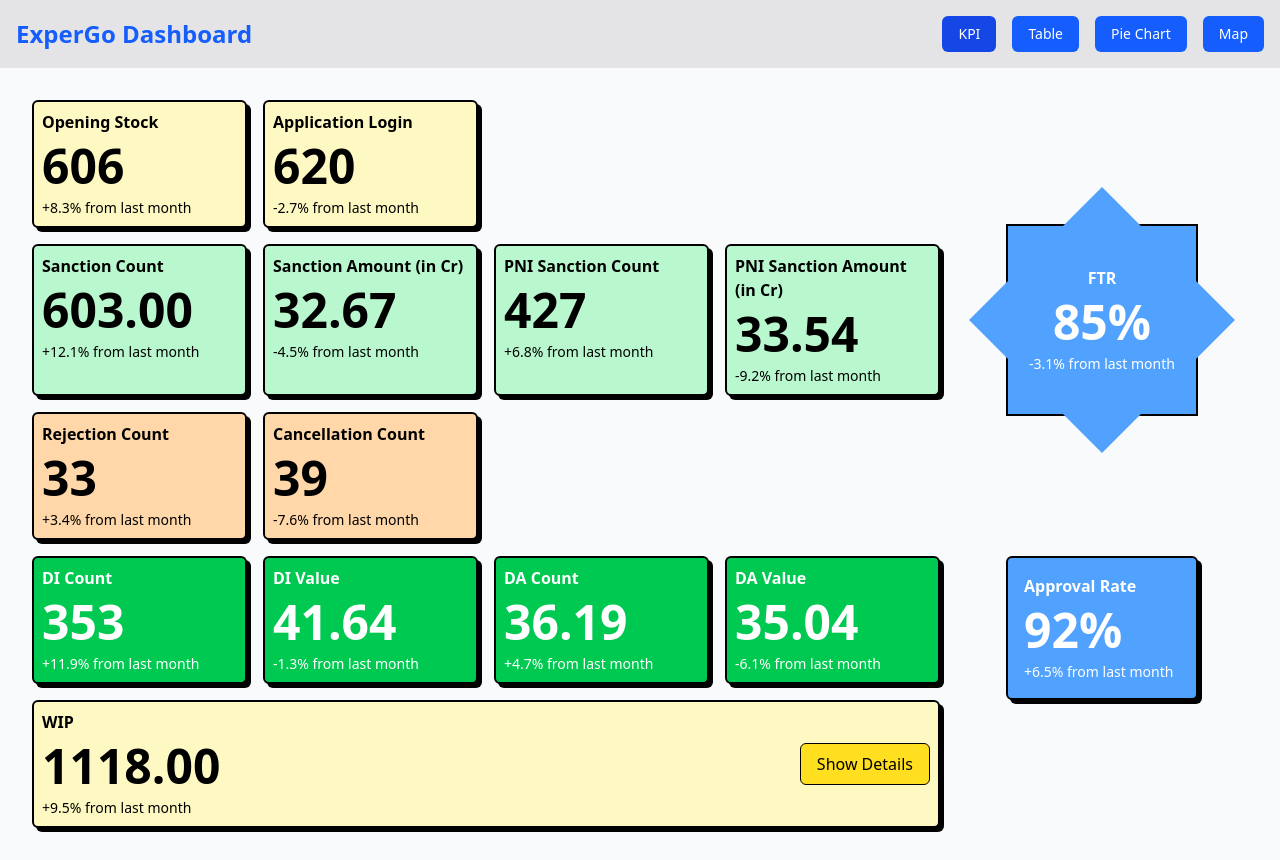
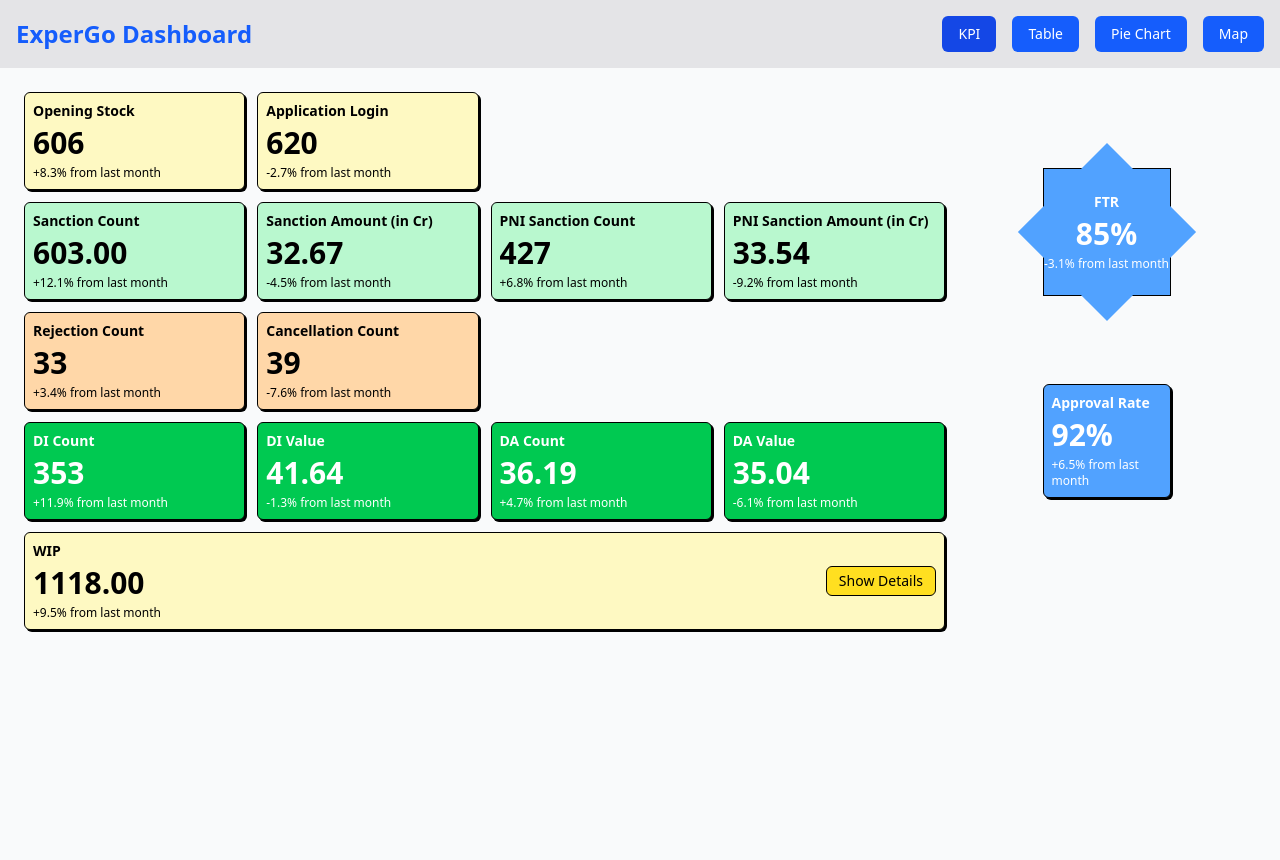
Before and after one commit to Amritesh-Bhardwaj/ExperGO-1, a Next.js app: page /kpi in a window 1280 px wide. After the commit the page ends 800 px from the top, so only its background shows below. Built offline with nearby package versions, Linux system fonts and the light colour scheme.

Commit message:
Adjusted KPI Cards sizing - Made them smaller

```diff
--- a/src/app/(dashboard)/kpi/page.tsx
+++ b/src/app/(dashboard)/kpi/page.tsx
@@ -183,132 +183,132 @@ const page = () => {
   };
 
   return (
-    <div className="p-4">
-      <div className="grid grid-cols-4 gap-4">
+    <div className="p-2">
+      <div className="grid grid-cols-4 gap-3">
         {/* Left Section */}
-        <div className="col-span-3 space-y-4">
+        <div className="col-span-3 space-y-3">
           {/* First row - Opening Cards */}
-          <div className="grid grid-cols-4 gap-4">
-            <div className="bg-yellow-100 p-2 rounded-md border-2 border-black shadow-[4px_4px_0px_0px_rgba(0,0,0,1)] hover:scale-102 hover:shadow-[6px_6px_0px_0px_rgba(0,0,0,1)] transition-all duration-300">
-              <div className="font-semibold">Opening Stock</div>
-              <div className="text-5xl font-bold my-2">606</div>
-              <div className="text-sm">+8.3% from last month</div>
+          <div className="grid grid-cols-4 gap-3">
+            <div className="bg-yellow-100 p-2 rounded-md border border-black shadow-[2px_2px_0px_0px_rgba(0,0,0,1)] hover:shadow-[3px_3px_0px_0px_rgba(0,0,0,1)] transition-all duration-300">
+              <div className="font-semibold text-sm">Opening Stock</div>
+              <div className="text-3xl font-bold my-1">606</div>
+              <div className="text-xs">+8.3% from last month</div>
             </div>
-            <div className="bg-yellow-100 p-2 rounded-md border-2 border-black shadow-[4px_4px_0px_0px_rgba(0,0,0,1)] hover:scale-102 hover:shadow-[6px_6px_0px_0px_rgba(0,0,0,1)] transition-all duration-300">
-              <div className="font-semibold">Application Login</div>
-              <div className="text-5xl font-bold my-2">620</div>
-              <div className="text-sm">-2.7% from last month</div>
+            <div className="bg-yellow-100 p-2 rounded-md border border-black shadow-[2px_2px_0px_0px_rgba(0,0,0,1)] hover:shadow-[3px_3px_0px_0px_rgba(0,0,0,1)] transition-all duration-300">
+              <div className="font-semibold text-sm">Application Login</div>
+              <div className="text-3xl font-bold my-1">620</div>
+              <div className="text-xs">-2.7% from last month</div>
             </div>
             <div></div>
             <div></div>
           </div>
 
           {/* Second row */}
-          <div className="grid grid-cols-4 gap-4">
-            <div className="bg-green-200 p-2 rounded-md border-2 border-black shadow-[4px_4px_0px_0px_rgba(0,0,0,1)] hover:scale-102 hover:shadow-[6px_6px_0px_0px_rgba(0,0,0,1)] transition-all duration-300">
-              <div className="font-semibold">Sanction Count</div>
-              <div className="text-5xl font-bold my-2">603.00</div>
-              <div className="text-sm">+12.1% from last month</div>
+          <div className="grid grid-cols-4 gap-3">
+            <div className="bg-green-200 p-2 rounded-md border border-black shadow-[2px_2px_0px_0px_rgba(0,0,0,1)] hover:shadow-[3px_3px_0px_0px_rgba(0,0,0,1)] transition-all duration-300">
+              <div className="font-semibold text-sm">Sanction Count</div>
+              <div className="text-3xl font-bold my-1">603.00</div>
+              <div className="text-xs">+12.1% from last month</div>
             </div>
-            <div className="bg-green-200 p-2 rounded-md border-2 border-black shadow-[4px_4px_0px_0px_rgba(0,0,0,1)] hover:scale-102 hover:shadow-[6px_6px_0px_0px_rgba(0,0,0,1)] transition-all duration-300">
-              <div className="font-semibold">Sanction Amount (in Cr)</div>
-              <div className="text-5xl font-bold my-2">32.67</div>
-              <div className="text-sm">-4.5% from last month</div>
+            <div className="bg-green-200 p-2 rounded-md border border-black shadow-[2px_2px_0px_0px_rgba(0,0,0,1)] hover:shadow-[3px_3px_0px_0px_rgba(0,0,0,1)] transition-all duration-300">
+              <div className="font-semibold text-sm">Sanction Amount (in Cr)</div>
+              <div className="text-3xl font-bold my-1">32.67</div>
+              <div className="text-xs">-4.5% from last month</div>
             </div>
-            <div className="bg-green-200 p-2 rounded-md border-2 border-black shadow-[4px_4px_0px_0px_rgba(0,0,0,1)] hover:scale-102 hover:shadow-[6px_6px_0px_0px_rgba(0,0,0,1)] transition-all duration-300">
-              <div className="font-semibold">PNI Sanction Count</div>
-              <div className="text-5xl font-bold my-2">427</div>
-              <div className="text-sm">+6.8% from last month</div>
+            <div className="bg-green-200 p-2 rounded-md border border-black shadow-[2px_2px_0px_0px_rgba(0,0,0,1)] hover:shadow-[3px_3px_0px_0px_rgba(0,0,0,1)] transition-all duration-300">
+              <div className="font-semibold text-sm">PNI Sanction Count</div>
+              <div className="text-3xl font-bold my-1">427</div>
+              <div className="text-xs">+6.8% from last month</div>
             </div>
-            <div className="bg-green-200 p-2 rounded-md border-2 border-black shadow-[4px_4px_0px_0px_rgba(0,0,0,1)] hover:scale-102 hover:shadow-[6px_6px_0px_0px_rgba(0,0,0,1)] transition-all duration-300">
-              <div className="font-semibold">PNI Sanction Amount (in Cr)</div>
-              <div className="text-5xl font-bold my-2">33.54</div>
-              <div className="text-sm">-9.2% from last month</div>
+            <div className="bg-green-200 p-2 rounded-md border border-black shadow-[2px_2px_0px_0px_rgba(0,0,0,1)] hover:shadow-[3px_3px_0px_0px_rgba(0,0,0,1)] transition-all duration-300">
+              <div className="font-semibold text-sm">PNI Sanction Amount (in Cr)</div>
+              <div className="text-3xl font-bold my-1">33.54</div>
+              <div className="text-xs">-9.2% from last month</div>
             </div>
           </div>
 
           {/* Third row */}
-          <div className="grid grid-cols-4 gap-4">
-            <div className="bg-orange-200 p-2 rounded-md border-2 border-black shadow-[4px_4px_0px_0px_rgba(0,0,0,1)] hover:scale-102 hover:shadow-[6px_6px_0px_0px_rgba(0,0,0,1)] transition-all duration-300">
-              <div className="font-semibold">Rejection Count</div>
-              <div className="text-5xl font-bold my-2">33</div>
-              <div className="text-sm">+3.4% from last month</div>
+          <div className="grid grid-cols-4 gap-3">
+            <div className="bg-orange-200 p-2 rounded-md border border-black shadow-[2px_2px_0px_0px_rgba(0,0,0,1)] hover:shadow-[3px_3px_0px_0px_rgba(0,0,0,1)] transition-all duration-300">
+              <div className="font-semibold text-sm">Rejection Count</div>
+              <div className="text-3xl font-bold my-1">33</div>
+              <div className="text-xs">+3.4% from last month</div>
             </div>
-            <div className="bg-orange-200 p-2 rounded-md border-2 border-black shadow-[4px_4px_0px_0px_rgba(0,0,0,1)] hover:scale-102 hover:shadow-[6px_6px_0px_0px_rgba(0,0,0,1)] transition-all duration-300">
-              <div className="font-semibold">Cancellation Count</div>
-              <div className="text-5xl font-bold my-2">39</div>
-              <div className="text-sm">-7.6% from last month</div>
+            <div className="bg-orange-200 p-2 rounded-md border border-black shadow-[2px_2px_0px_0px_rgba(0,0,0,1)] hover:shadow-[3px_3px_0px_0px_rgba(0,0,0,1)] transition-all duration-300">
+              <div className="font-semibold text-sm">Cancellation Count</div>
+              <div className="text-3xl font-bold my-1">39</div>
+              <div className="text-xs">-7.6% from last month</div>
             </div>
             <div></div>
             <div></div>
           </div>
 
           {/* Fourth row */}
-          <div className="grid grid-cols-4 gap-4">
-            <div className="bg-green-500 p-2 rounded-md text-white border-2 border-black shadow-[4px_4px_0px_0px_rgba(0,0,0,1)] hover:scale-102 hover:shadow-[6px_6px_0px_0px_rgba(0,0,0,1)] transition-all duration-300">
-              <div className="font-semibold">DI Count</div>
-              <div className="text-5xl font-bold my-2">353</div>
-              <div className="text-sm">+11.9% from last month</div>
+          <div className="grid grid-cols-4 gap-3">
+            <div className="bg-green-500 p-2 rounded-md text-white border border-black shadow-[2px_2px_0px_0px_rgba(0,0,0,1)] hover:shadow-[3px_3px_0px_0px_rgba(0,0,0,1)] transition-all duration-300">
+              <div className="font-semibold text-sm">DI Count</div>
+              <div className="text-3xl font-bold my-1">353</div>
+              <div className="text-xs">+11.9% from last month</div>
             </div>
-            <div className="bg-green-500 p-2 rounded-md text-white border-2 border-black shadow-[4px_4px_0px_0px_rgba(0,0,0,1)] hover:scale-102 hover:shadow-[6px_6px_0px_0px_rgba(0,0,0,1)] transition-all duration-300">
-              <div className="font-semibold">DI Value</div>
-              <div className="text-5xl font-bold my-2">41.64</div>
-              <div className="text-sm">-1.3% from last month</div>
+            <div className="bg-green-500 p-2 rounded-md text-white border border-black shadow-[2px_2px_0px_0px_rgba(0,0,0,1)] hover:shadow-[3px_3px_0px_0px_rgba(0,0,0,1)] transition-all duration-300">
+              <div className="font-semibold text-sm">DI Value</div>
+              <div className="text-3xl font-bold my-1">41.64</div>
+              <div className="text-xs">-1.3% from last month</div>
             </div>
-            <div className="bg-green-500 p-2 rounded-md text-white border-2 border-black shadow-[4px_4px_0px_0px_rgba(0,0,0,1)] hover:scale-102 hover:shadow-[6px_6px_0px_0px_rgba(0,0,0,1)] transition-all duration-300">
-              <div className="font-semibold">DA Count</div>
-              <div className="text-5xl font-bold my-2">36.19</div>
-              <div className="text-sm">+4.7% from last month</div>
+            <div className="bg-green-500 p-2 rounded-md text-white border border-black shadow-[2px_2px_0px_0px_rgba(0,0,0,1)] hover:shadow-[3px_3px_0px_0px_rgba(0,0,0,1)] transition-all duration-300">
+              <div className="font-semibold text-sm">DA Count</div>
+              <div className="text-3xl font-bold my-1">36.19</div>
+              <div className="text-xs">+4.7% from last month</div>
             </div>
-            <div className="bg-green-500 p-2 rounded-md text-white border-2 border-black shadow-[4px_4px_0px_0px_rgba(0,0,0,1)] hover:scale-102 hover:shadow-[6px_6px_0px_0px_rgba(0,0,0,1)] transition-all duration-300">
-              <div className="font-semibold">DA Value</div>
-              <div className="text-5xl font-bold my-2">35.04</div>
-              <div className="text-sm">-6.1% from last month</div>
+            <div className="bg-green-500 p-2 rounded-md text-white border border-black shadow-[2px_2px_0px_0px_rgba(0,0,0,1)] hover:shadow-[3px_3px_0px_0px_rgba(0,0,0,1)] transition-all duration-300">
+              <div className="font-semibold text-sm">DA Value</div>
+              <div className="text-3xl font-bold my-1">35.04</div>
+              <div className="text-xs">-6.1% from last month</div>
             </div>
           </div>
 
           {/* Fifth row - WIP Card */}
-          <div className="grid grid-cols-4 gap-4">
-            <div className="bg-yellow-100 p-2 rounded-md col-span-4 border-2 border-black shadow-[4px_4px_0px_0px_rgba(0,0,0,1)] hover:scale-102 hover:shadow-[6px_6px_0px_0px_rgba(0,0,0,1)] transition-all duration-300">
+          <div className="grid grid-cols-4 gap-3">
+            <div className="bg-yellow-100 p-2 rounded-md col-span-4 border border-black shadow-[2px_2px_0px_0px_rgba(0,0,0,1)] hover:shadow-[3px_3px_0px_0px_rgba(0,0,0,1)] transition-all duration-300">
               <div className="flex justify-between items-center">
                 <div>
-                  <div className="font-semibold">WIP</div>
-                  <div className="text-5xl font-bold my-2">1118.00</div>
-                  <div className="text-sm">+9.5% from last month</div>
+                  <div className="font-semibold text-sm">WIP</div>
+                  <div className="text-3xl font-bold my-1">1118.00</div>
+                  <div className="text-xs">+9.5% from last month</div>
                 </div>
                 <button
                   onClick={toggleWipDetails}
-                  className="bg-yellow-300 px-4 py-2 rounded-md hover:bg-yellow-400 transition-colors duration-300 cursor-pointer border border-black"
+                  className="bg-yellow-300 px-3 py-1 text-sm rounded-md hover:bg-yellow-400 transition-colors duration-300 cursor-pointer border border-black"
                 >
                   {isWipDetailsVisible ? 'Hide Details' : 'Show Details'}
                 </button>
               </div>
               {isWipDetailsVisible && (
-                <div className="mt-4 grid grid-cols-5 gap-4">
-                  <div className="bg-yellow-200 p-2 rounded-md border border-black">
-                    <div className="font-semibold">Pending Approval</div>
-                    <div className="text-3xl font-bold my-1">322</div>
-                    <div className="text-sm">+2.8% from last month</div>
+                <div className="mt-2 grid grid-cols-5 gap-2">
+                  <div className="bg-yellow-200 p-1 rounded-md border border-black">
+                    <div className="font-semibold text-xs">Pending Approval</div>
+                    <div className="text-xl font-bold my-1">322</div>
+                    <div className="text-xs">+2.8% from last month</div>
                   </div>
-                  <div className="bg-yellow-200 p-2 rounded-md border border-black">
-                    <div className="font-semibold">Under Review</div>
-                    <div className="text-3xl font-bold my-1">276</div>
-                    <div className="text-sm">-5.9% from last month</div>
+                  <div className="bg-yellow-200 p-1 rounded-md border border-black">
+                    <div className="font-semibold text-xs">Under Review</div>
+                    <div className="text-xl font-bold my-1">276</div>
+                    <div className="text-xs">-5.9% from last month</div>
                   </div>
-                  <div className="bg-yellow-200 p-2 rounded-md border border-black">
-                    <div className="font-semibold">Awaiting Documents</div>
-                    <div className="text-3xl font-bold my-1">185</div>
-                    <div className="text-sm">+7.4% from last month</div>
+                  <div className="bg-yellow-200 p-1 rounded-md border border-black">
+                    <div className="font-semibold text-xs">Awaiting Documents</div>
+                    <div className="text-xl font-bold my-1">185</div>
+                    <div className="text-xs">+7.4% from last month</div>
                   </div>
-                  <div className="bg-yellow-200 p-2 rounded-md border border-black">
-                    <div className="font-semibold">Verification Stage</div>
-                    <div className="text-3xl font-bold my-1">291</div>
-                    <div className="text-sm">-0.8% from last month</div>
+                  <div className="bg-yellow-200 p-1 rounded-md border border-black">
+                    <div className="font-semibold text-xs">Verification Stage</div>
+                    <div className="text-xl font-bold my-1">291</div>
+                    <div className="text-xs">-0.8% from last month</div>
                   </div>
-                  <div className="bg-yellow-200 p-2 rounded-md border border-black">
-                    <div className="font-semibold">Final Processing</div>
-                    <div className="text-3xl font-bold my-1">44</div>
-                    <div className="text-sm">+13.2% from last month</div>
+                  <div className="bg-yellow-200 p-1 rounded-md border border-black">
+                    <div className="font-semibold text-xs">Final Processing</div>
+                    <div className="text-xl font-bold my-1">44</div>
+                    <div className="text-xs">+13.2% from last month</div>
                   </div>
                 </div>
               )}
@@ -317,31 +317,31 @@ const page = () => {
         </div>
 
         {/* Right Section */}
-        <div className="space-y-4">
+        <div className="space-y-3">
           {/* Empty space for first row */}
-          <div className="h-[108px]"></div>
+          <div className="h-16"></div>
 
           {/* Star shape - aligned with second row */}
           <div className="flex justify-center">
-            <div className="bg-blue-400 text-white p-4 relative w-48 h-48 border-2 border-black hover:scale-102 transition-all duration-300">
+            <div className="bg-blue-400 text-white p-2 relative w-32 h-32 border border-black hover:scale-102 transition-all duration-300">
               <div className="absolute inset-0 transform rotate-45 bg-blue-400 z-0"></div>
               <div className="absolute inset-0 flex flex-col items-center justify-center z-10">
-                <div className="font-semibold">FTR</div>
-                <div className="text-5xl font-bold my-2">85%</div>
-                <div className="text-sm">-3.1% from last month</div>
+                <div className="font-semibold text-sm">FTR</div>
+                <div className="text-3xl font-bold my-1">85%</div>
+                <div className="text-xs">-3.1% from last month</div>
               </div>
             </div>
           </div>
 
           {/* Empty space for third row */}
-          <div className="h-[108px]"></div>
+          <div className="h-16"></div>
 
           {/* Rectangle - aligned with fourth row */}
           <div className="flex justify-center">
-            <div className="bg-blue-400 text-white p-4 rounded-md w-48 border-2 border-black shadow-[4px_4px_0px_0px_rgba(0,0,0,1)] hover:scale-102 hover:shadow-[6px_6px_0px_0px_rgba(0,0,0,1)] transition-all duration-300">
-              <div className="font-semibold">Approval Rate</div>
-              <div className="text-5xl font-bold my-2">92%</div>
-              <div className="text-sm">+6.5% from last month</div>
+            <div className="bg-blue-400 text-white p-2 rounded-md w-32 border border-black shadow-[2px_2px_0px_0px_rgba(0,0,0,1)] hover:shadow-[3px_3px_0px_0px_rgba(0,0,0,1)] transition-all duration-300">
+              <div className="font-semibold text-sm">Approval Rate</div>
+              <div className="text-3xl font-bold my-1">92%</div>
+              <div className="text-xs">+6.5% from last month</div>
             </div>
           </div>
         </div>
```
